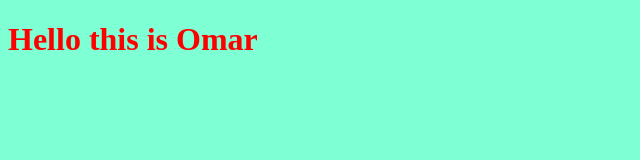
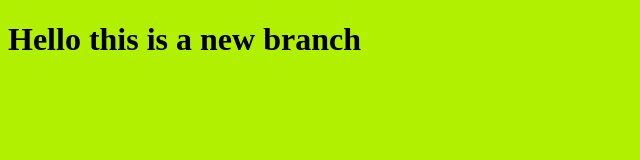
Before and after one commit to Omar-Nasri/MyProject, a plain HTML site: page index.html in a window 1280 px wide. Shown: the whole page, without its empty margins (0-640 px from the left). Drawn offline with Linux system fonts and the light colour scheme.

Commit message:
changing style for the title

```diff
--- a/index.html
+++ b/index.html
@@ -8,7 +8,7 @@
 </head>
 <body>
 
-    <h1>Hello this is Omar</h1>
+    <h1>Hello this is a new branch</h1>
 
     <script src= "app.js"></script>
 </body>
--- a/style.css
+++ b/style.css
@@ -1,6 +1,6 @@
 h1{
-    color: red;
+    color: black;
 }
 body{
-    background-color: aquamarine;
+    background-color: rgb(177, 241, 0);
 }
```
